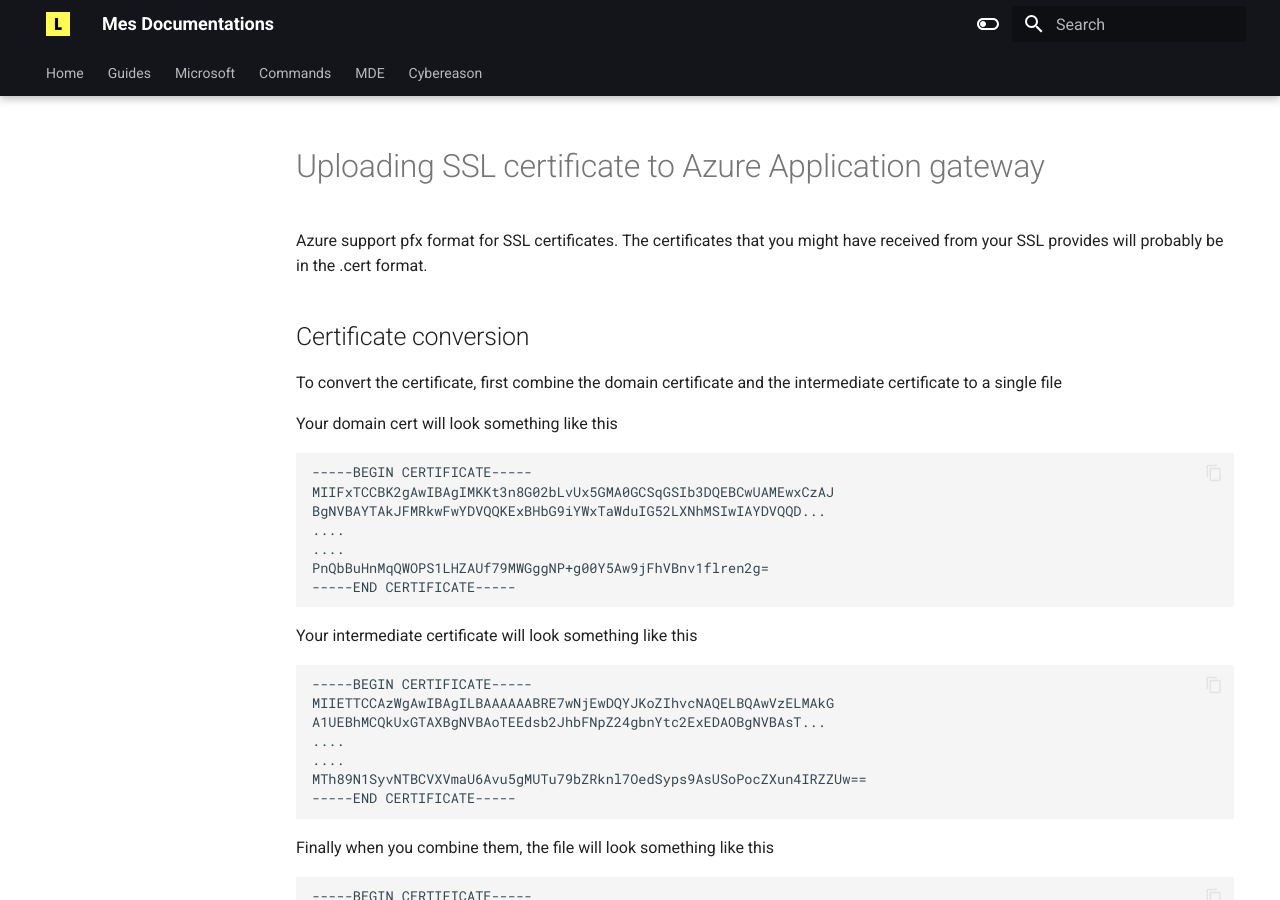
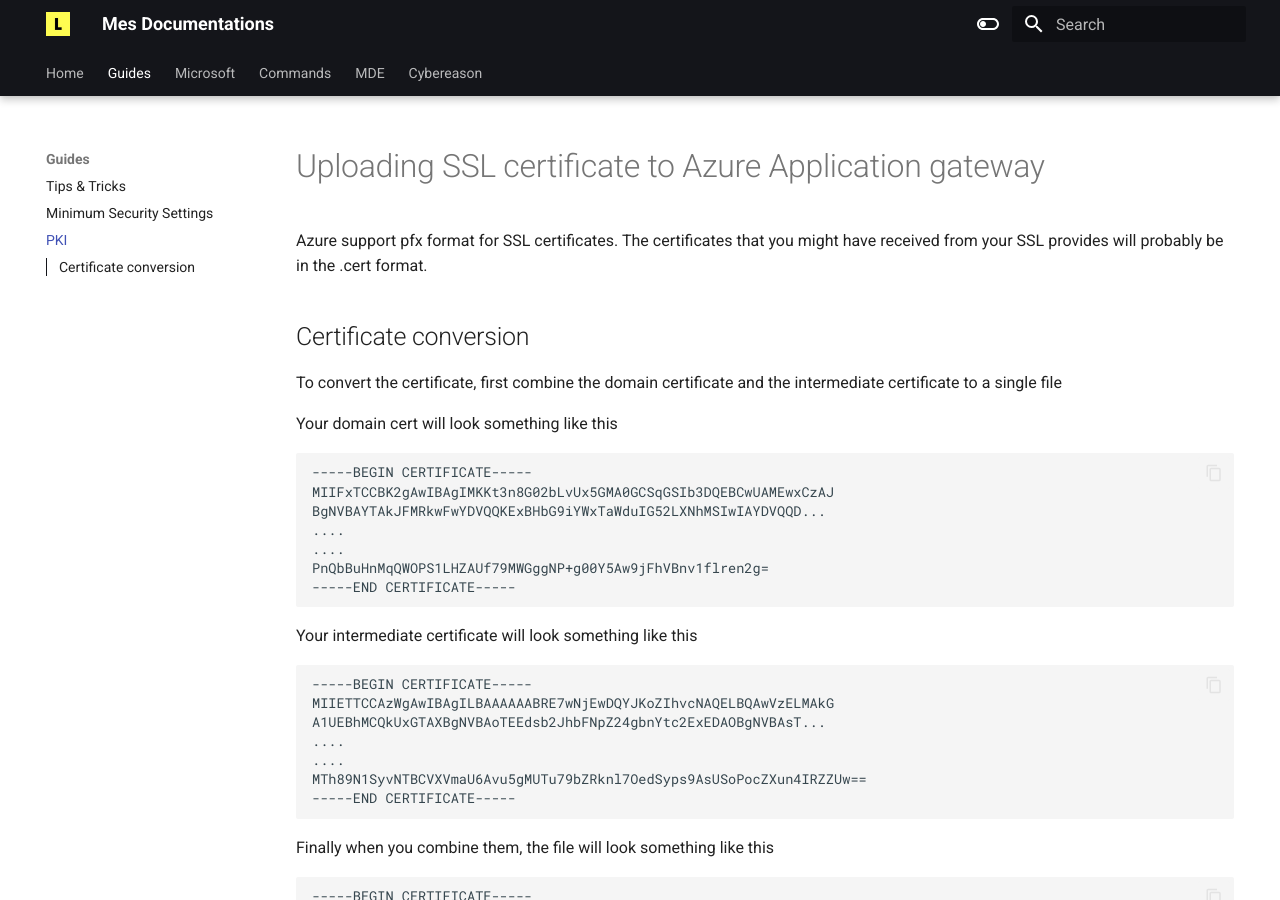
Before and after one commit to jipjab/docs, an MkDocs documentation site: the page built from docs/certs.md, in a window 1280 px wide and 900 px high. Built offline with MkDocs 1.6.1 and Material for MkDocs 9.7.7, drawn with Linux system fonts in a browser that asks for light colours.

Commit message:
Update mkdocs.yml

```diff
--- a/mkdocs.yml
+++ b/mkdocs.yml
@@ -75,6 +75,7 @@ nav:
     - Guides:
         - 'Tips & Tricks': 'Tricks.md'
         - 'Minimum Security Settings': 'SecurityProcesses.md'
+        - 'PKI': 'certs.md'
     #- Controles CIS:
     #    - 'M365/AAD': 'Controles-CIS.md'
     - Microsoft:
```
